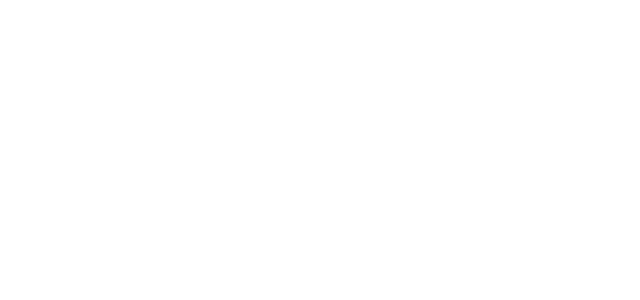
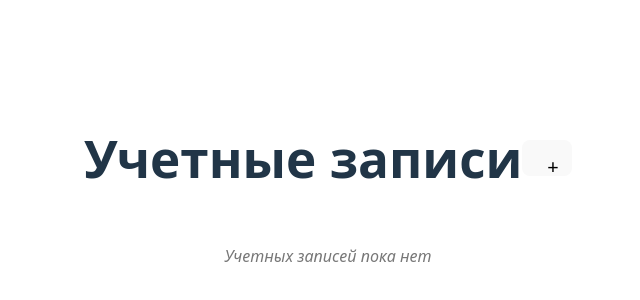
Before and after one commit to azatudo/vue-accounts-form, a Vue app: page / in a window 1280 px wide. Shown: the part 218-518 px from the top of the page, without its empty margins (312-952 px from the left). Built offline with nearby package versions, Linux system fonts and the light colour scheme; the HTML template or start-up script is replaced by a standard one.

Commit message:
add accounts page with list and add/remove actions

```diff
--- a/src/App.vue
+++ b/src/App.vue
@@ -1,3 +1,7 @@
 <template>
-  <div />
+  <AccountsPage />
 </template>
+
+<script setup lang="ts">
+import AccountsPage from './views/AccountsPage.vue';
+</script>
--- /dev/null
+++ b/src/views/AccountsPage.vue
@@ -0,0 +1,101 @@
+<template>
+  <div class="accounts-page">
+    <div class="header">
+      <h1>Учетные записи</h1>
+
+      <button class="add-btn" @click="addAccount">
+        +
+      </button>
+    </div>
+
+    <div class="list">
+      <div
+        v-for="account in store.list"
+        :key="account.id"
+        class="account-row"
+      >
+        <span class="account-login">
+          {{ account.login || 'Новая учетная запись' }}
+        </span>
+
+        <button
+          class="remove-btn"
+          @click="removeAccount(account.id)"
+        >
+          ✕
+        </button>
+      </div>
+
+      <div v-if="store.list.length === 0" class="empty">
+        Учетных записей пока нет
+      </div>
+    </div>
+  </div>
+</template>
+
+<script setup lang="ts">
+import { useAccountsStore } from '../stores/accounts';
+
+const store = useAccountsStore();
+
+function addAccount() {
+  store.addEmptyAccount();
+}
+
+function removeAccount(id: string) {
+  store.removeAccount(id);
+}
+</script>
+
+<style scoped>
+.accounts-page {
+  max-width: 800px;
+  margin: 0 auto;
+  padding: 24px;
+}
+
+.header {
+  display: flex;
+  align-items: center;
+  justify-content: space-between;
+  margin-bottom: 24px;
+}
+
+.add-btn {
+  width: 36px;
+  height: 36px;
+  font-size: 20px;
+  cursor: pointer;
+}
+
+.list {
+  display: flex;
+  flex-direction: column;
+  gap: 12px;
+}
+
+.account-row {
+  display: flex;
+  justify-content: space-between;
+  align-items: center;
+  padding: 12px;
+  border: 1px solid #ddd;
+}
+
+.account-login {
+  color: #333;
+}
+
+.remove-btn {
+  background: none;
+  border: none;
+  color: #c00;
+  font-size: 18px;
+  cursor: pointer;
+}
+
+.empty {
+  color: #777;
+  font-style: italic;
+}
+</style>
```
